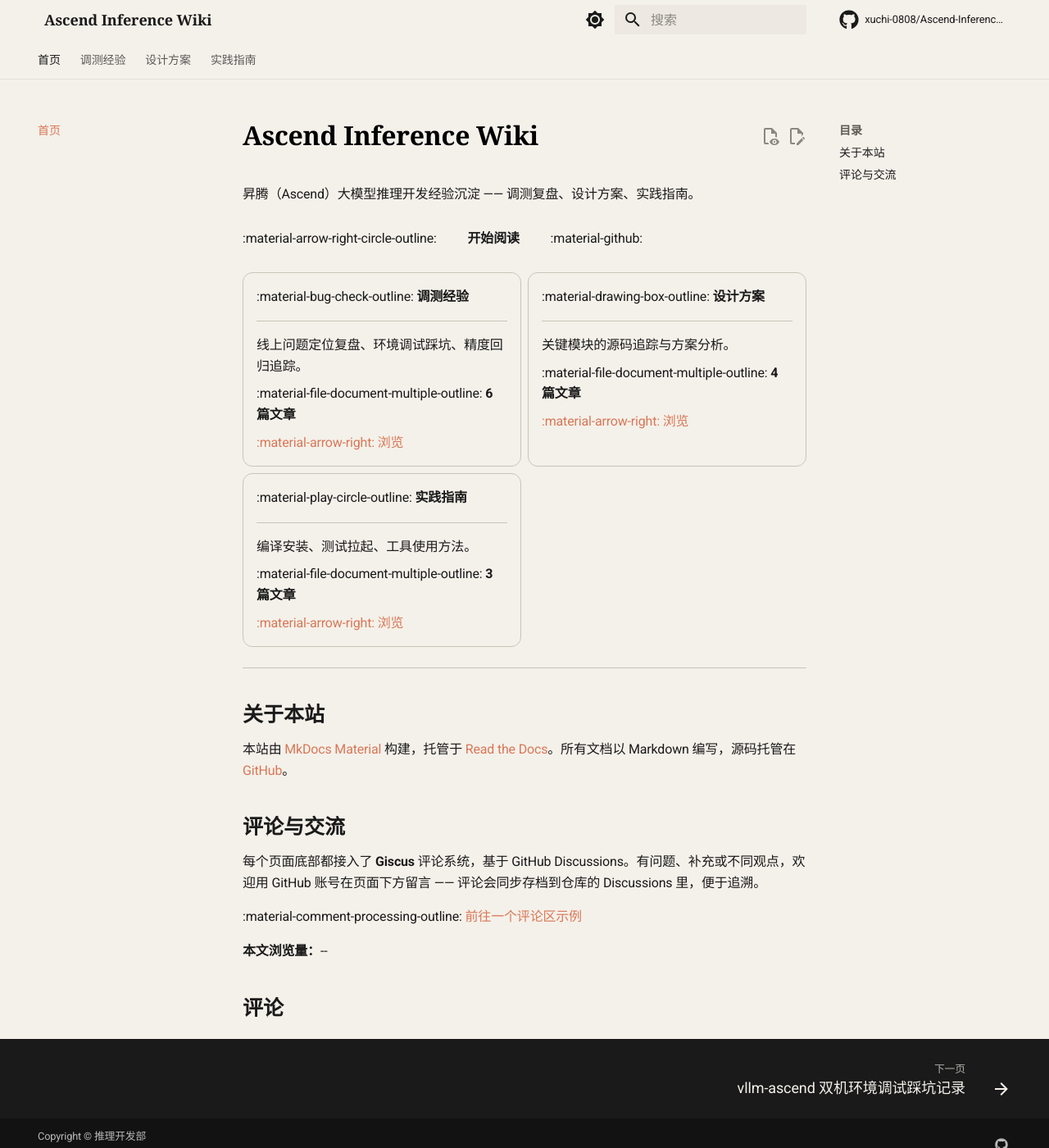
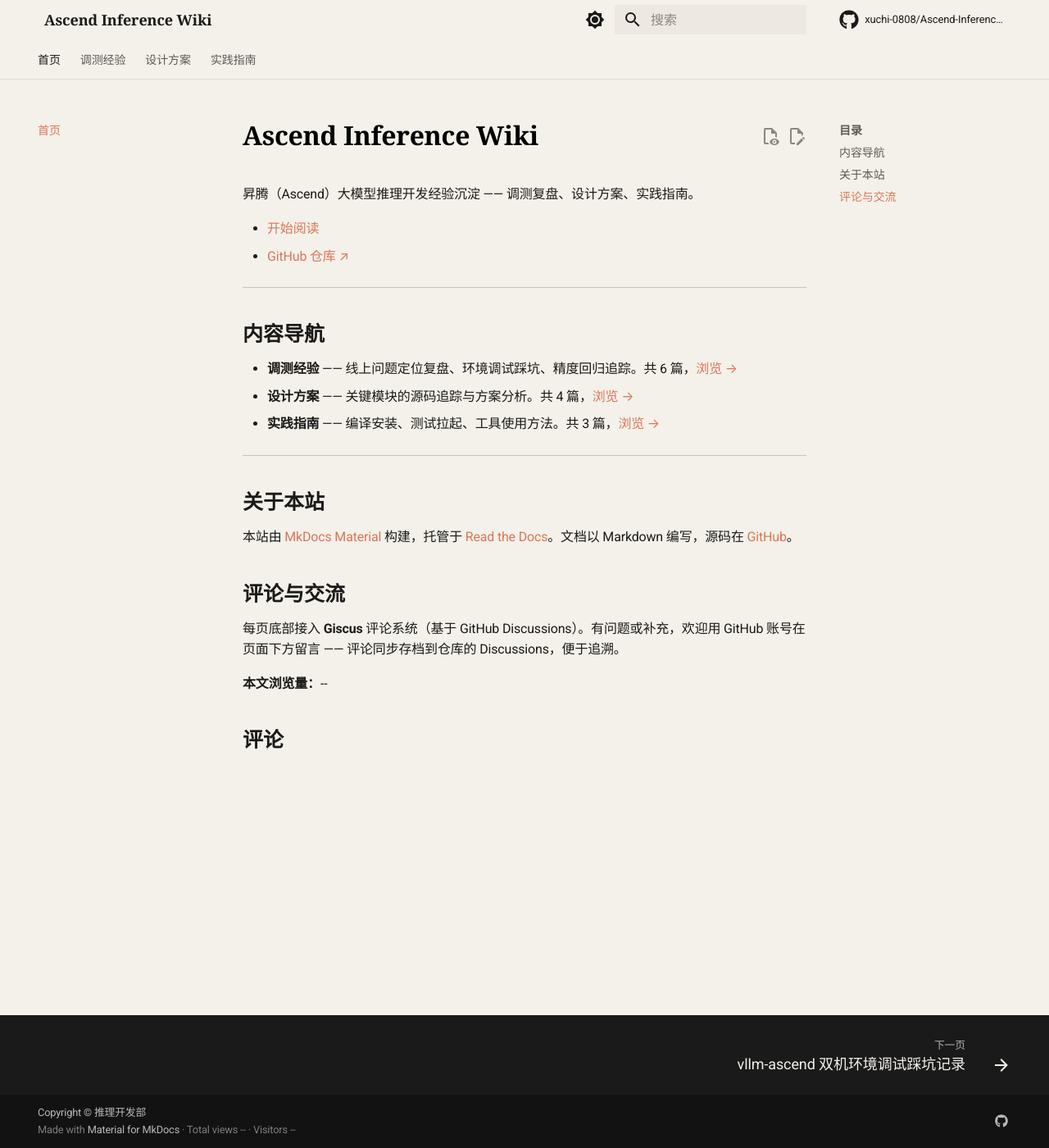
Before and after one commit to xuchi-0808/Ascend-Inference-wiki, an MkDocs documentation site: the page built from docs/index.md, in a window 1280 px wide and 1400 px high. Shown: the whole window at 82% size. Built offline with MkDocs 1.6.1 and Material for MkDocs 9.7.7, drawn with Linux system fonts in a browser that asks for light colours; comment, search, counter and statistics services are not loaded; a style sheet for code colours, icons or effects is not loaded.

Commit message:
docs: simplify home page to plain markdown
drop material-specific syntax (grid cards, :material: icons, md-button)
that broke under theme/config changes. plain markdown now: heading,
entry links, category list, site info, comment note. also clears the

Signed-off-by: xuchi <xuchicolson@163.com>
#__comments anchor warning.

```diff
--- a/docs/index.md
+++ b/docs/index.md
@@ -2,51 +2,23 @@
 
 昇腾（Ascend）大模型推理开发经验沉淀 —— 调测复盘、设计方案、实践指南。
 
-:material-arrow-right-circle-outline: [开始阅读](debug/environment-troubleshooting-guide.md){ .md-button .md-button--primary }
-:material-github: [GitHub ↗](https://github.com/xuchi-0808/Ascend-Inference-wiki){ .md-button }
+- [开始阅读](debug/environment-troubleshooting-guide.md)
+- [GitHub 仓库 ↗](https://github.com/xuchi-0808/Ascend-Inference-wiki)
 
-<div class="grid cards" markdown>
+---
 
-- :material-bug-check-outline: **调测经验**
+## 内容导航
 
-    ---
-
-    线上问题定位复盘、环境调试踩坑、精度回归追踪。
-
-    :material-file-document-multiple-outline: **6 篇文章**
-
-    [:material-arrow-right: 浏览](debug/environment-troubleshooting-guide.md)
-
-- :material-drawing-box-outline: **设计方案**
-
-    ---
-
-    关键模块的源码追踪与方案分析。
-
-    :material-file-document-multiple-outline: **4 篇文章**
-
-    [:material-arrow-right: 浏览](design/dsv32-dp-o-matrix-column-splitting.md)
-
-- :material-play-circle-outline: **实践指南**
-
-    ---
-
-    编译安装、测试拉起、工具使用方法。
-
-    :material-file-document-multiple-outline: **3 篇文章**
-
-    [:material-arrow-right: 浏览](practice/building-vllm-ascend-from-source.md)
-
-</div>
+- **调测经验** —— 线上问题定位复盘、环境调试踩坑、精度回归追踪。共 6 篇，[浏览 →](debug/environment-troubleshooting-guide.md)
+- **设计方案** —— 关键模块的源码追踪与方案分析。共 4 篇，[浏览 →](design/dsv32-dp-o-matrix-column-splitting.md)
+- **实践指南** —— 编译安装、测试拉起、工具使用方法。共 3 篇，[浏览 →](practice/building-vllm-ascend-from-source.md)
 
 ---
 
 ## 关于本站
 
-本站由 [MkDocs Material](https://squidfunk.github.io/mkdocs-material/) 构建，托管于 [Read the Docs](https://readthedocs.org)。所有文档以 Markdown 编写，源码托管在 [GitHub](https://github.com/xuchi-0808/Ascend-Inference-wiki)。
+本站由 [MkDocs Material](https://squidfunk.github.io/mkdocs-material/) 构建，托管于 [Read the Docs](https://readthedocs.org)。文档以 Markdown 编写，源码在 [GitHub](https://github.com/xuchi-0808/Ascend-Inference-wiki)。
 
 ## 评论与交流
 
-每个页面底部都接入了 **Giscus** 评论系统，基于 GitHub Discussions。有问题、补充或不同观点，欢迎用 GitHub 账号在页面下方留言 —— 评论会同步存档到仓库的 Discussions 里，便于追溯。
-
-:material-comment-processing-outline: [前往一个评论区示例](debug/environment-troubleshooting-guide.md#__comments)
+每页底部接入 **Giscus** 评论系统（基于 GitHub Discussions）。有问题或补充，欢迎用 GitHub 账号在页面下方留言 —— 评论同步存档到仓库的 Discussions，便于追溯。
```
